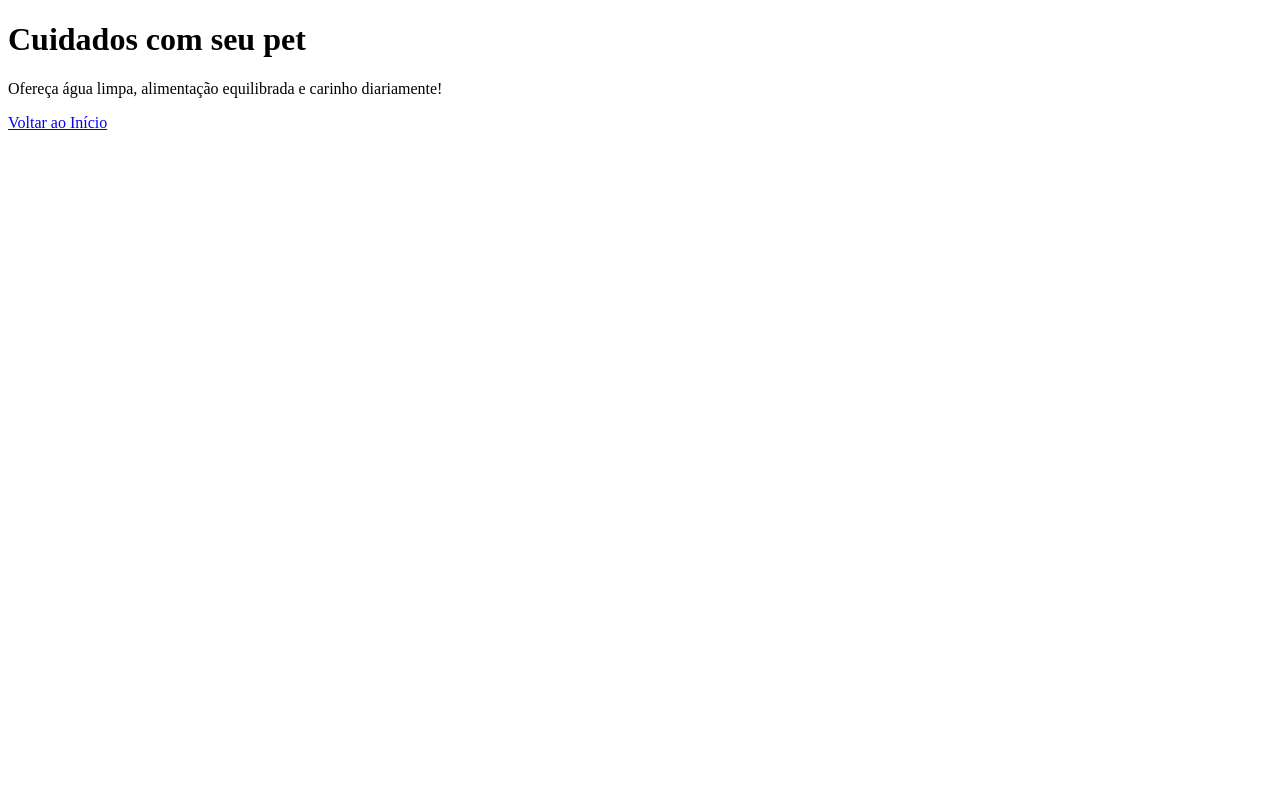
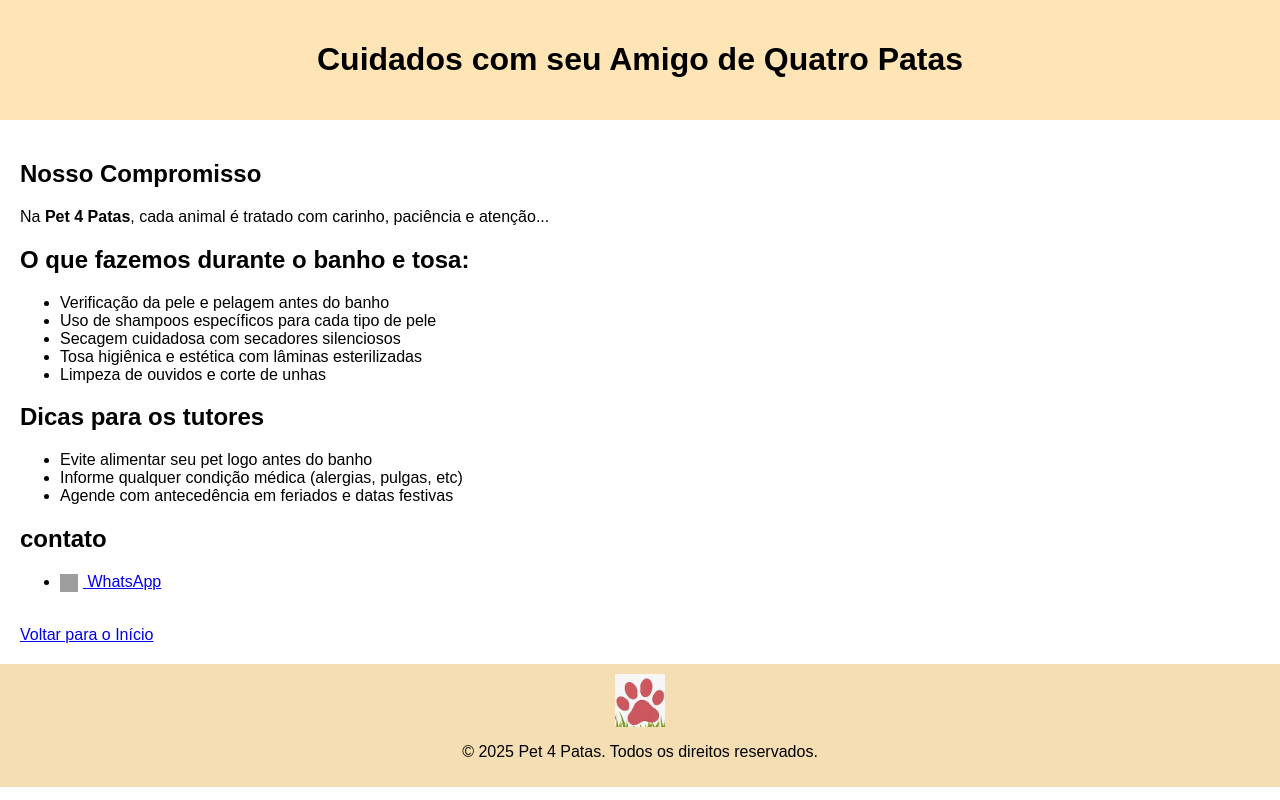
Before and after one commit to pet4patas/pet4patas, a plain HTML site: page cuid.html in a window 1280 px wide. Drawn offline with Linux system fonts and the light colour scheme; grey boxes are pictures that could not be loaded.

Commit message:
Atualizei o conteúdo do cuid.html

```diff
--- a/cuid.html
+++ b/cuid.html
@@ -2,11 +2,50 @@
 <html lang="pt-BR">
 <head>
   <meta charset="UTF-8">
-  <title>Cuidados com seu Pet</title>
+  <title>Cuidados com seu Pet | Pet 4 Patas</title>
+  <link rel="stylesheet" href="style.css">
 </head>
 <body>
-  <h1>Cuidados com seu pet</h1>
-  <p>Ofereça água limpa, alimentação equilibrada e carinho diariamente!</p>
-  <a href="index.html">Voltar ao Início</a>
+  <header>
+    <h1>Cuidados com seu Amigo de Quatro Patas</h1>
+  </header>
+
+  <section class="section">
+    <h2>Nosso Compromisso</h2>
+    <p>Na <strong>Pet 4 Patas</strong>, cada animal é tratado com carinho, paciência e atenção...</p>
+
+    <h2>O que fazemos durante o banho e tosa:</h2>
+    <ul>
+      <li>Verificação da pele e pelagem antes do banho</li>
+      <li>Uso de shampoos específicos para cada tipo de pele</li>
+      <li>Secagem cuidadosa com secadores silenciosos</li>
+      <li>Tosa higiênica e estética com lâminas esterilizadas</li>
+      <li>Limpeza de ouvidos e corte de unhas</li>
+    </ul>
+
+    <h2>Dicas para os tutores</h2>
+    <ul>
+      <li>Evite alimentar seu pet logo antes do banho</li>
+      <li>Informe qualquer condição médica (alergias, pulgas, etc)</li>
+      <li>Agende com antecedência em feriados e datas festivas</li>
+    </ul>
+
+    <h2>contato</h2>
+    <ul>
+      <li>
+        <a class="whatsapp-button" href="https://wa.me/51998868995" target="_blank">
+          <img src="https://cdn-icons-png.flaticon.com/512/733/733585.png" alt="WhatsApp" style="width: 18px; height: 18px; vertical-align: middle; margin-right: 5px;">
+          WhatsApp
+        </a>
+      </li>
+    </ul>
+    <br>
+    <a href="index.html" class="botao">Voltar para o Início</a>
+  </section>
+
+  <footer>
+    <img src="2pata.jpg" alt="Pata" class="pata-icon">
+    <p>&copy; 2025 Pet 4 Patas. Todos os direitos reservados.</p>
+  </footer>
 </body>
 </html>
```
